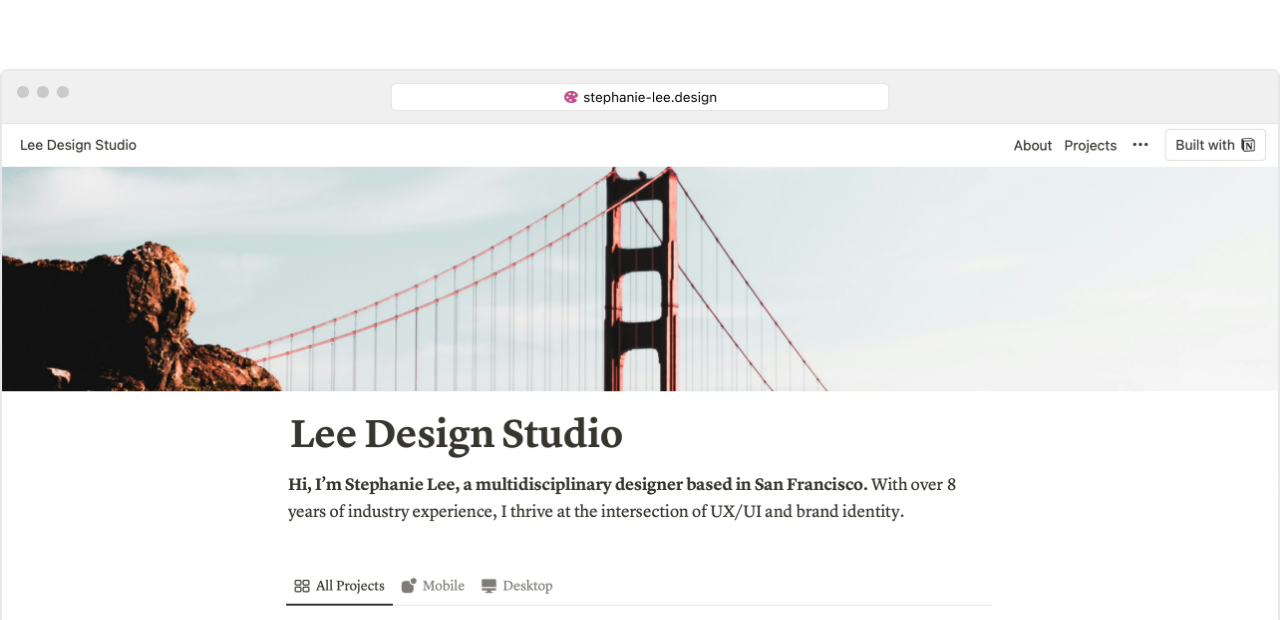
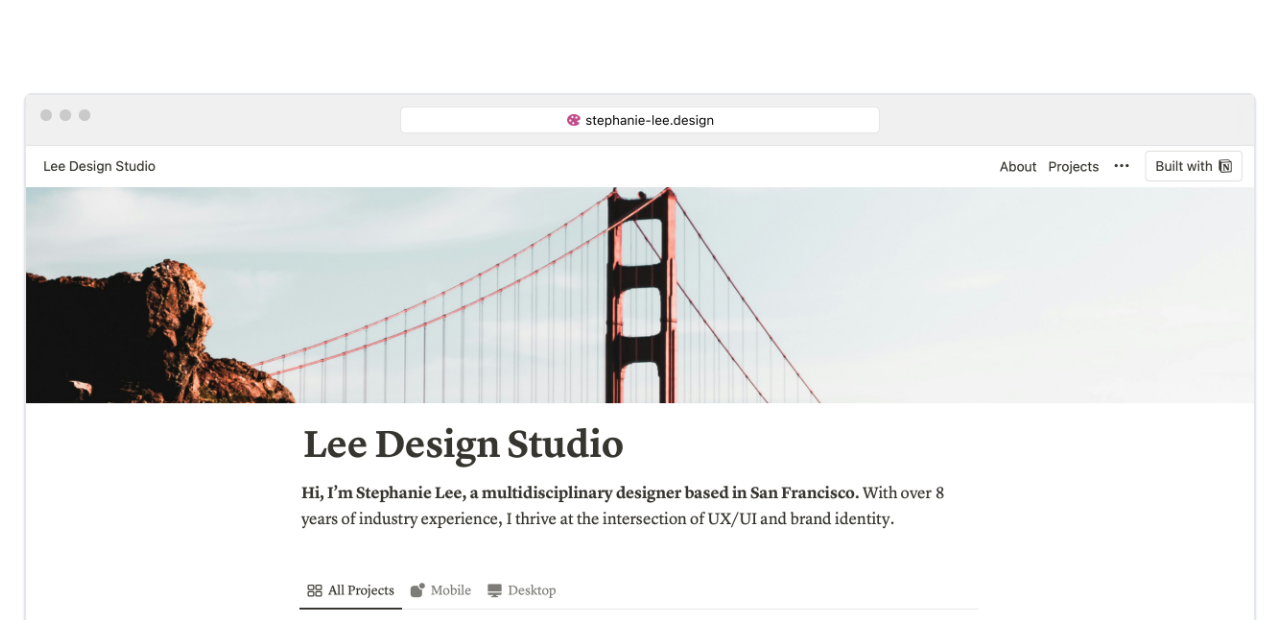
Before and after one commit to premshankarrai2005/Notion-Websites, a website built with Vite: page index.html in a window 1280 px wide. Shown: the part 423-1043 px from the top of the page. Built offline with nearby package versions, Linux system fonts and the light colour scheme; files whose address does not match are found by name.

Commit message:
Added padding to elements

```diff
--- a/index.html
+++ b/index.html
@@ -11,7 +11,7 @@
   <title>Prem Notion.so</title>
 </head>
 
-<body>
+<body class="p-6">
 
 
   <nav class=" border-gray-200 dark:bg-gray-900 fixed w-full  border-b-2 bg-white">
```
